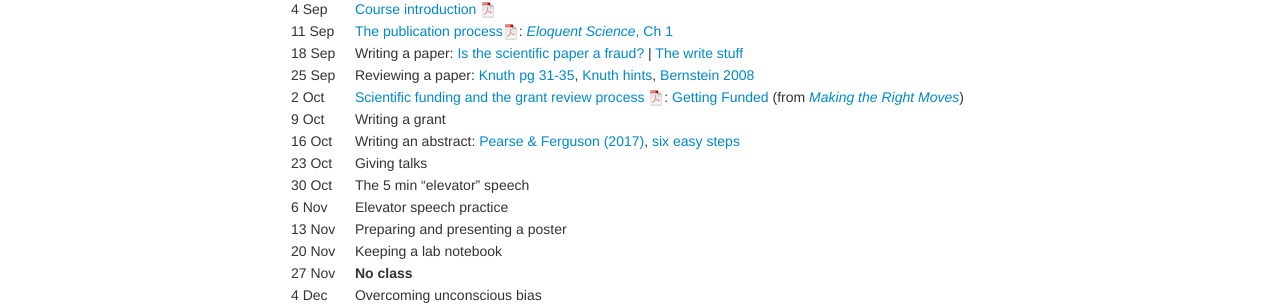
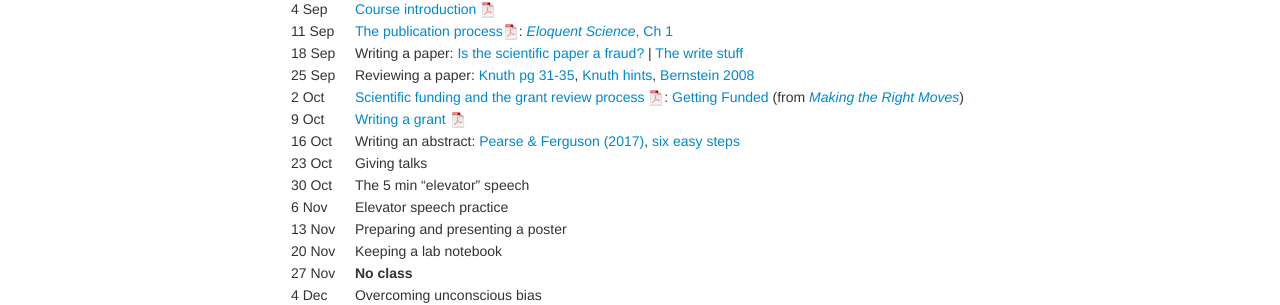
Before and after one commit to kbroman/BMI883, a Jekyll site: the page built from schedule.md, in a window 1280 px wide. Shown: the part 176-481 px from the top of the page. Built offline with Jekyll 4.4.1, drawn with Linux system fonts in a browser that asks for light colours.

Commit message:
Slides for 9 Oct

```diff
--- a/schedule.md
+++ b/schedule.md
@@ -12,7 +12,7 @@ description: Schedule and readings for BMI 883, Biomedical data science professi
 | 18 Sep  |    | Writing a paper: [Is the scientific paper a fraud?](http://www.weizmann.ac.il/mcb/UriAlon/sites/mcb.UriAlon/files/uploads/medawar.pdf) \| [The write stuff](https://media.nature.com/original/magazine-assets/d41586-018-02404-4/d41586-018-02404-4.pdf) |
 | 25 Sep  |    | Reviewing a paper: [Knuth pg 31-35](https://jmlr.csail.mit.edu/reviewing-papers/knuth_mathematical_writing.pdf), [Knuth hints](http://www.ifs.tuwien.ac.at/~silvia/research-tips/Knuth.pdf), [Bernstein 2008](https://www.markbernstein.org/elements/Reviewing.pdf) |
 | 2 Oct   |    | [Scientific funding and the grant review process ![slides pdf](icons/pdf-icon.png)](slides/04_grants.pdf): [Getting Funded](https://www.hhmi.org/sites/default/files/Educational%20Materials/Lab%20Management/Making%20the%20Right%20Moves/moves2_ch9.pdf#page=3) (from [_Making the Right Moves_](https://www.hhmi.org/science-education/programs/making-right-moves))|
-| 9 Oct   |    | Writing a grant |
+| 9 Oct   |    | [Writing a grant ![slides pdf](icons/pdf-icon.png)](slides/05_grantwriting.pdf) |
 | 16 Oct  |    | Writing an abstract: [Pearse & Ferguson (2017)](https://doi.org/10.1002/2327-6924.12486), [six easy steps](http://www.easterbrook.ca/steve/2010/01/how-to-write-a-scientific-abstract-in-six-easy-steps/) |
 | 23 Oct  |    | Giving talks |
 | 30 Oct  |    | The 5 min "elevator" speech |
```
Also changed, not shown: 3 other files.
